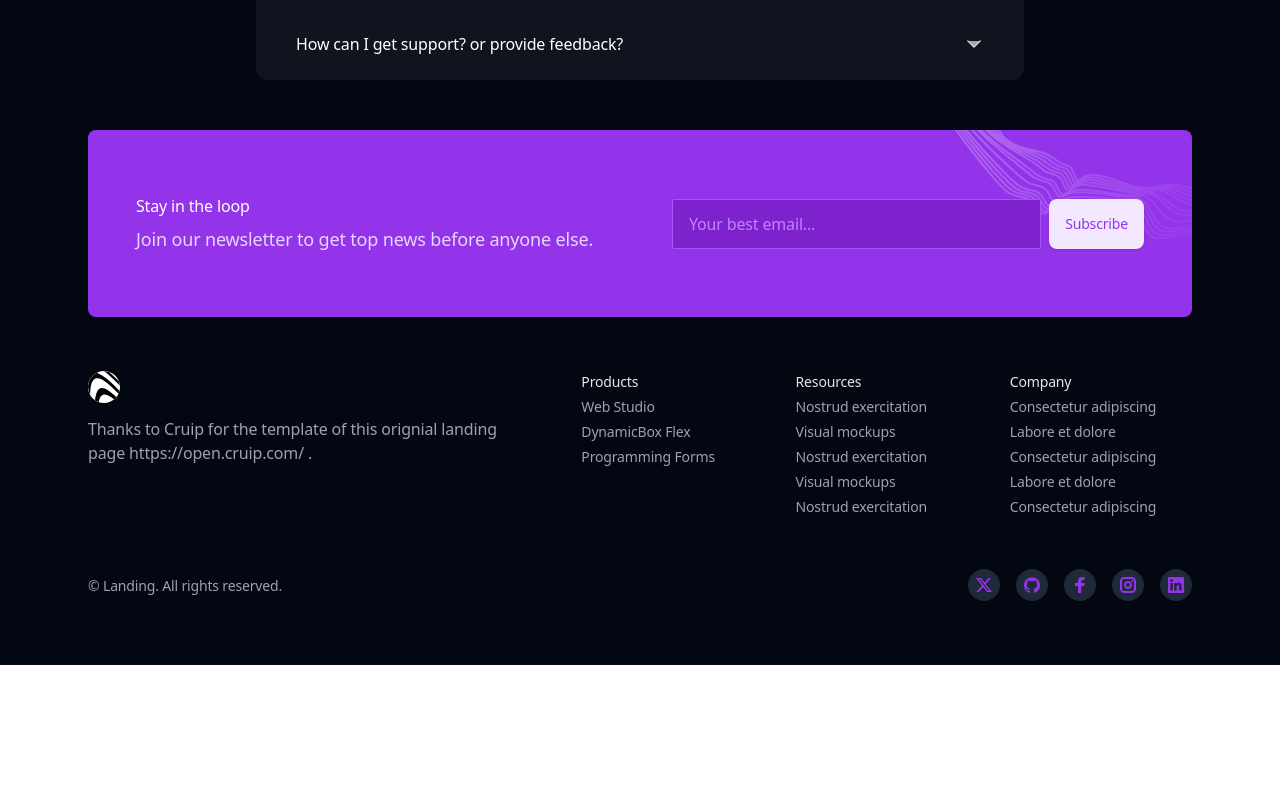
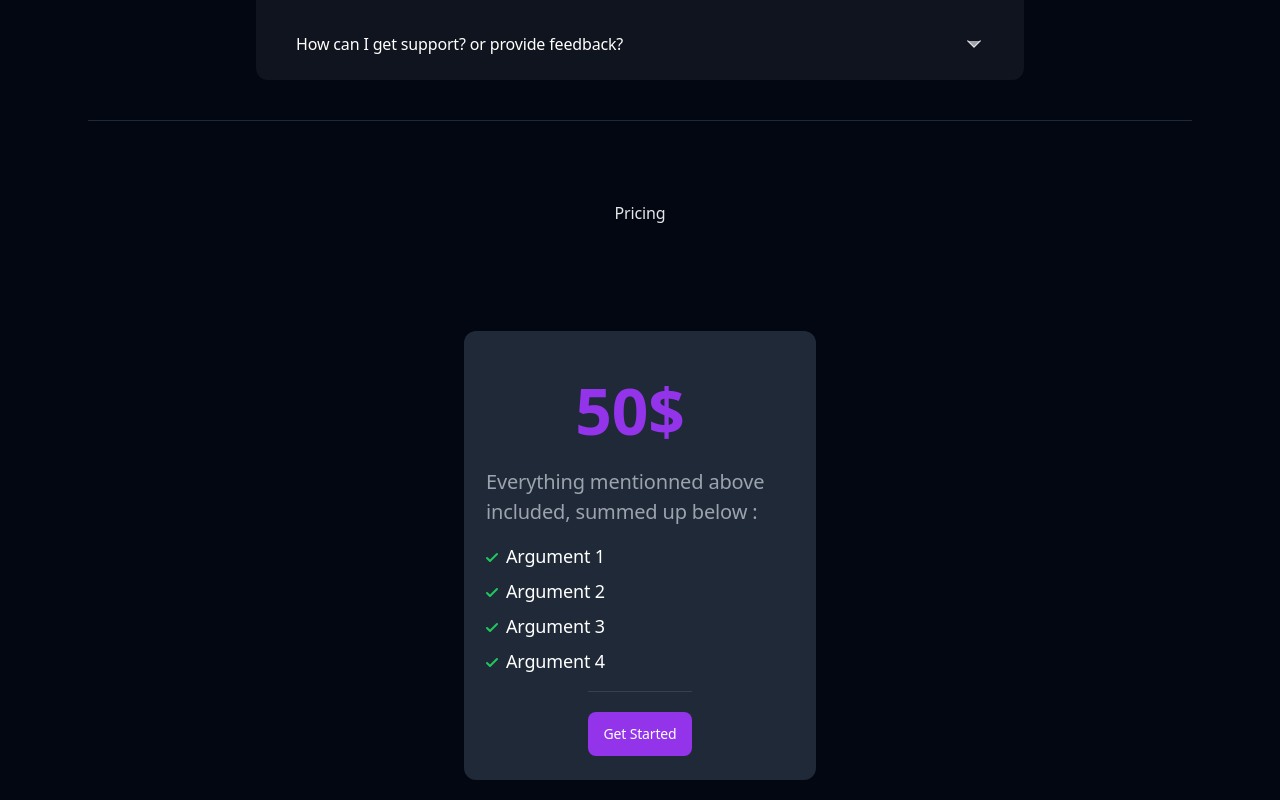
Before and after one commit to guillim/nextjs-boilerplate, a Next.js app: page / in a window 1280 px wide. Shown: the part 4720-5520 px from the top of the page. Before the commit the page ends 5385 px from the top, so only its background shows below. Built offline with nearby package versions, Linux system fonts and the light colour scheme; no server answers; a web font is replaced by a local one.

Commit message:
Pricing page

```diff
--- /dev/null
+++ b/app/(landing-page)/components/pricing.tsx
@@ -0,0 +1,68 @@
+export default function Pricing() {
+  return (
+    <section>
+      <div className="max-w-6xl mx-auto px-4 sm:px-6">
+        <div className="py-12 md:py-20 border-t border-gray-800">
+
+          {/* Section header */}
+          <div className="max-w-3xl mx-auto text-center pb-12 md:pb-20">
+            <h2 className="h2 mb-4">Pricing</h2>
+          </div>
+
+          {/* Pricing */}
+          <div className="max-w-sm mx-auto grid gap-8 lg:grid-cols-3 lg:gap-6 items-start lg:max-w-none">
+            <div className="md:flex flex-col h-full p-6 rounded-xl sm:hidden" data-aos="fade-up">
+            </div>
+            {/* 1st testimonial */}
+            <div className="flex flex-col h-full p-6 bg-gray-800 rounded-xl" data-aos="fade-up">
+              <div className="items-center">
+                <div className="max-w-xl md:max-w-none md:w-full mx-auto md:col-span-5 lg:col-span-6 mb-8 md:mb-0 md:order-1" data-aos="fade-up">
+                </div>
+                {/* Content */}
+                <div className="max-w-xl md:max-w-none md:w-full mx-auto md:col-span-7 lg:col-span-6" data-aos="fade-right">
+                  <div className="p-2">
+                    <div className="font-architects-daughter text-6xl text-purple-600 mb-2 w-fit m-auto font-bold">50$</div>
+                    <p className="text-xl text-gray-400 mb-4">Everything mentionned above included, summed up below :</p>
+                    <ul className="text-lg text-gray-400 -mb-2 text-white">
+                      <li className="flex items-center mb-2">
+                        <svg className="w-3 h-3 fill-current text-green-500 mr-2 shrink-0" viewBox="0 0 12 12" xmlns="http://www.w3.org/2000/svg">
+                          <path d="M10.28 2.28L3.989 8.575 1.695 6.28A1 1 0 00.28 7.695l3 3a1 1 0 001.414 0l7-7A1 1 0 0010.28 2.28z" />
+                        </svg>
+                        <span>Argument 1</span>
+                      </li>
+                      <li className="flex items-center mb-2">
+                        <svg className="w-3 h-3 fill-current text-green-500 mr-2 shrink-0" viewBox="0 0 12 12" xmlns="http://www.w3.org/2000/svg">
+                          <path d="M10.28 2.28L3.989 8.575 1.695 6.28A1 1 0 00.28 7.695l3 3a1 1 0 001.414 0l7-7A1 1 0 0010.28 2.28z" />
+                        </svg>
+                        <span>Argument 2</span>
+                      </li>
+                      <li className="flex items-center mb-2">
+                        <svg className="w-3 h-3 fill-current text-green-500 mr-2 shrink-0" viewBox="0 0 12 12" xmlns="http://www.w3.org/2000/svg">
+                          <path d="M10.28 2.28L3.989 8.575 1.695 6.28A1 1 0 00.28 7.695l3 3a1 1 0 001.414 0l7-7A1 1 0 0010.28 2.28z" />
+                        </svg>
+                        <span>Argument 3</span>
+                      </li>
+                      <li className="flex items-center">
+                        <svg className="w-3 h-3 fill-current text-green-500 mr-2 shrink-0" viewBox="0 0 12 12" xmlns="http://www.w3.org/2000/svg">
+                          <path d="M10.28 2.28L3.989 8.575 1.695 6.28A1 1 0 00.28 7.695l3 3a1 1 0 001.414 0l7-7A1 1 0 0010.28 2.28z" />
+                        </svg>
+                        <span>Argument 4</span>
+                      </li>
+                    </ul>
+                  </div>
+                </div>
+              </div>
+
+              <div className="text-gray-700 font-medium mt-4 pt-5 border-t border-gray-700 m-auto w-fit">
+                <a className="btn text-white bg-purple-600 hover:bg-purple-700 w-full mb-4 sm:w-auto sm:mb-0" href="#0">Get Started</a>
+              </div>
+            </div>
+          </div>
+
+
+
+        </div>
+      </div>
+    </section>
+  );
+}
--- a/app/(landing-page)/page.tsx
+++ b/app/(landing-page)/page.tsx
@@ -4,6 +4,7 @@ import Zigzag from './components/zigzag';
 import Testimonials from './components/testimonials';
 import Newsletter from './components/newsletter';
 import Faq from './components/faq';
+import Pricing from './components/pricing';
 
 export default function Home() {
   return (
@@ -13,6 +14,7 @@ export default function Home() {
       <Zigzag />
       <Testimonials />
       <Faq />
+      <Pricing />
       <Newsletter />
     </>
   );
```
